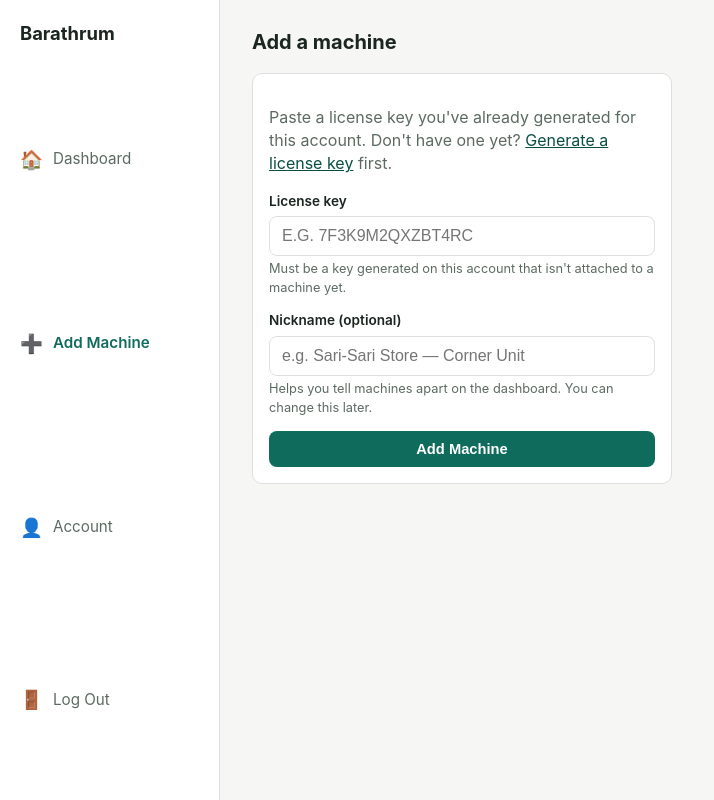
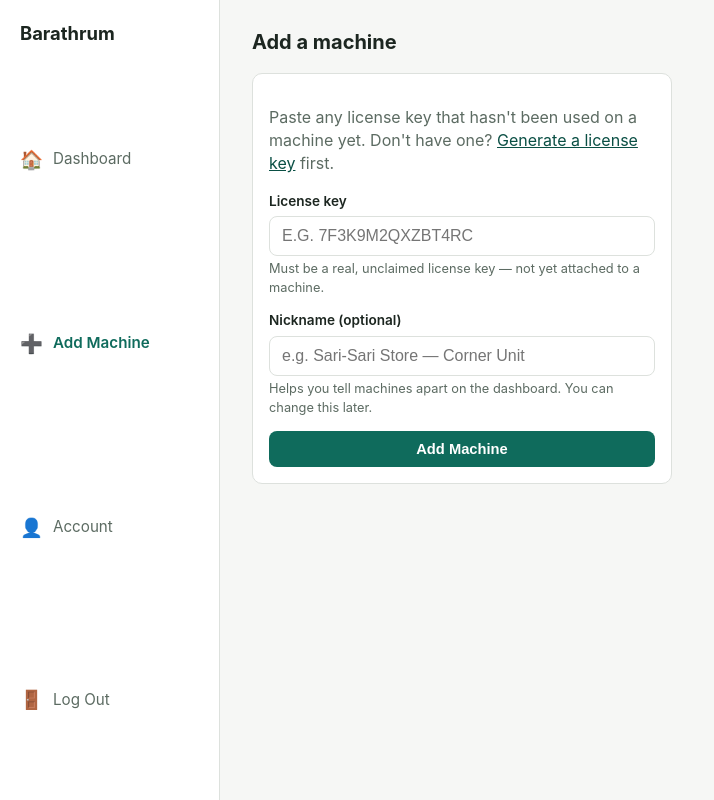
Before and after one commit to benzgarcel122-crypto/barathrum-backend, a Django app: page /machines/add/ in a window 1280 px wide. Shown: the whole page, without its empty margins (0-714 px from the left). Run offline with Django 5.2, Linux system fonts and the light colour scheme; the visitor is signed in with stand-in values (Sample User, id 1).

Commit message:
Update add_machine.html

```diff
--- a/dashboard/templates/dashboard/add_machine.html
+++ b/dashboard/templates/dashboard/add_machine.html
@@ -8,7 +8,7 @@
 
 <div class="card" style="max-width: 420px;">
   <p class="text-muted">
-    Paste a license key you've already generated for this account. Don't have one yet?
+    Paste any license key that hasn't been used on a machine yet. Don't have one?
     <a href="{% url 'dashboard:generate_license' %}">Generate a license key</a> first.
   </p>
   <form method="post" action="{% url 'dashboard:add_machine' %}">
@@ -18,7 +18,7 @@
       <input type="text" id="id_license_key" name="license_key" placeholder="e.g. 7F3K9M2QXZBT4RC"
              value="{{ license_key_input|default:'' }}" style="text-transform: uppercase;"
              autocomplete="off" required>
-      <div class="field-hint">Must be a key generated on this account that isn't attached to a machine yet.</div>
+      <div class="field-hint">Must be a real, unclaimed license key — not yet attached to a machine.</div>
     </div>
     <div class="field">
       <label for="id_nickname">Nickname (optional)</label>
```
